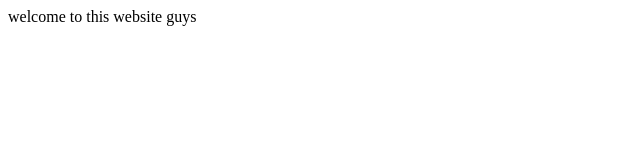
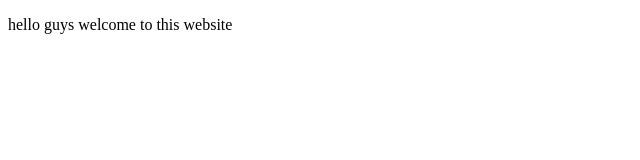
Before and after one commit to ApratimAnand336/Hello, a plain HTML site: page index.html in a window 1280 px wide. Shown: the whole page, without its empty margins (0-640 px from the left). Drawn offline with Linux system fonts and the light colour scheme.

Commit message:
Redesigned the home page

```diff
--- a/index.html
+++ b/index.html
@@ -7,6 +7,8 @@
     <title>This Is My Amazing Website</title>
 </head>
 <body>
-    welcome to this website guys
+    <p>
+        hello guys  welcome to this website
+    </p>
 </body>
 </html>
```
